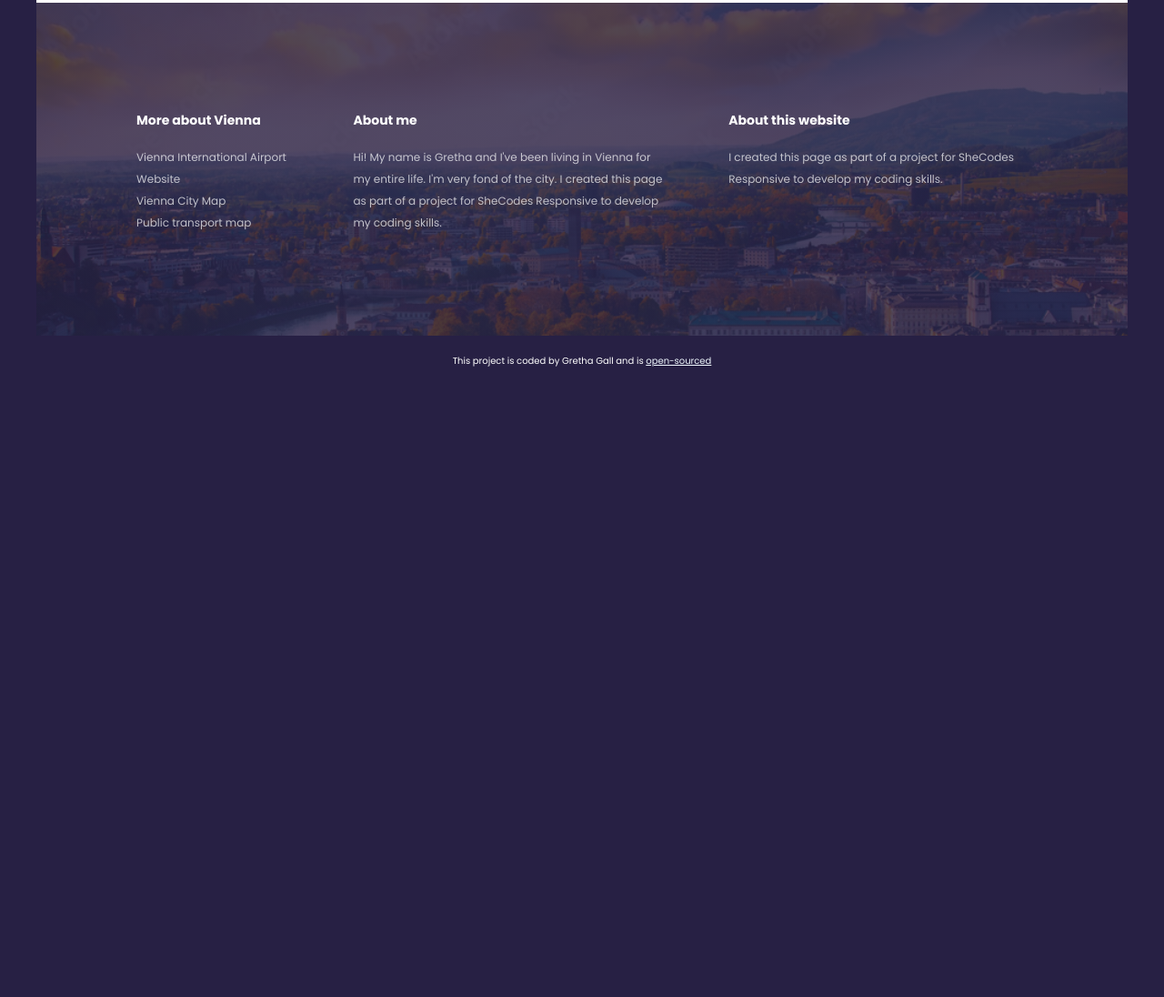
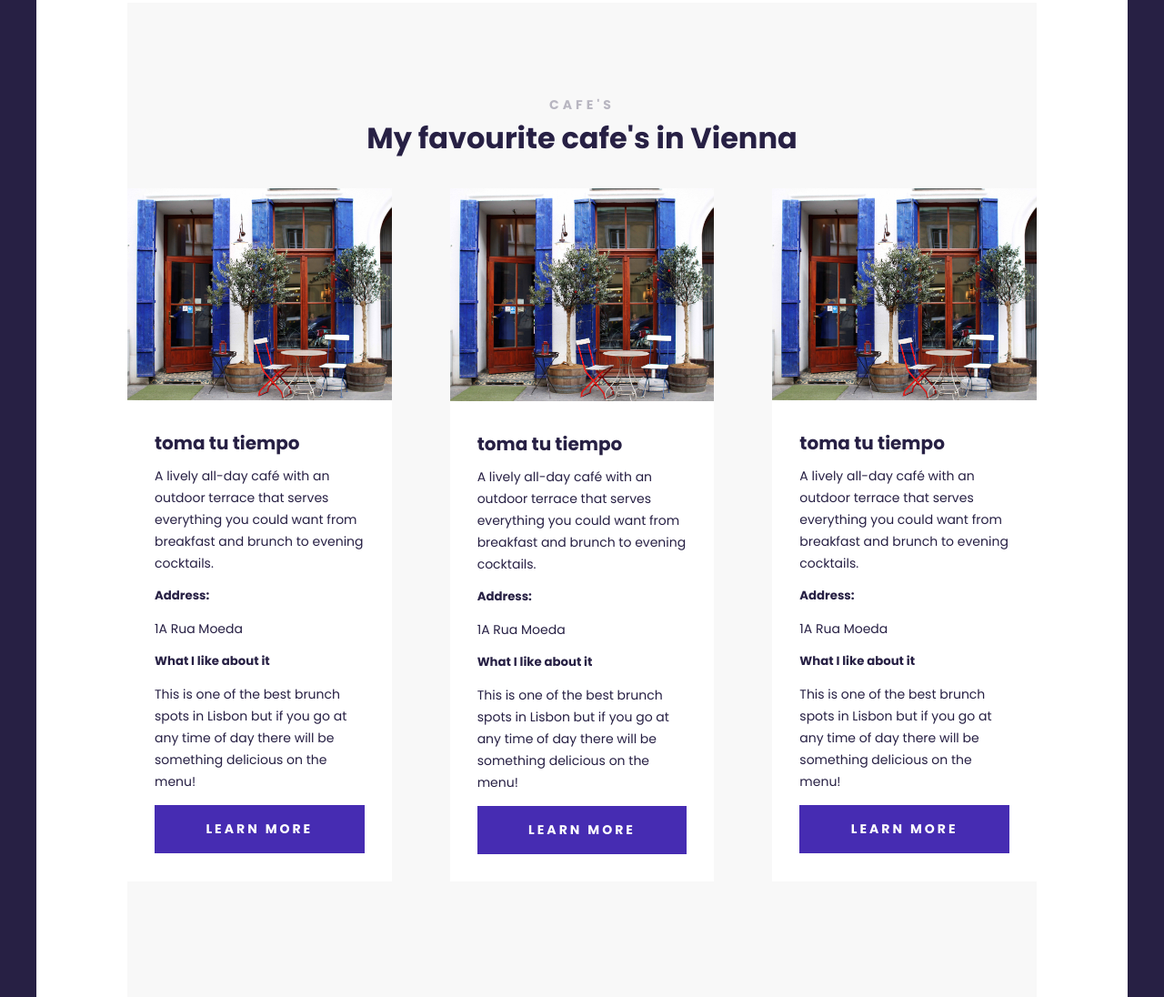
Before and after one commit to grethaga/addOn-project, a plain HTML site: page index.html in a window 1280 px wide. Shown: the part 1364-2460 px from the top of the page at 91% size. Before the commit the page ends 1809 px from the top, so only its background shows below. Drawn offline with Linux system fonts and the light colour scheme.

Commit message:
added cards

```diff
--- a/index.html
+++ b/index.html
@@ -51,9 +51,78 @@
           </p>
         </div>
       </section>
+      <section class="secondary">
+        <h3 class="text-center">cafe's</h3>
+        <h2 class="text-center">My favourite cafe's in Vienna</h2>
+        <div class="grid grid-3-col">
+          <div class="card">
+            <div class="card-header">
+              <img src="images/ttt.jpg" class="img-responsive" alt="" />
+            </div>
+            <div class="card-body">
+              <h4>toma tu tiempo</h4>
+              <p>
+                A lively all-day café with an outdoor terrace that serves
+                everything you could want from breakfast and brunch to evening
+                cocktails.
+              </p>
+              <h5>Address:</h5>
+              <p>1A Rua Moeda</p>
+              <h5>What I like about it</h5>
+              <p>
+                This is one of the best brunch spots in Lisbon but if you go at
+                any time of day there will be something delicious on the menu!
+              </p>
+              <a href="#" target="_blank" class="btn">Learn more</a>
+            </div>
+          </div>
+          <div class="card">
+            <div class="card-header">
+              <img src="images/ttt.jpg" class="img-responsive" alt="" />
+            </div>
+            <div class="card-body">
+              <h4>toma tu tiempo</h4>
+              <p>
+                A lively all-day café with an outdoor terrace that serves
+                everything you could want from breakfast and brunch to evening
+                cocktails.
+              </p>
+              <h5>Address:</h5>
+              <p>1A Rua Moeda</p>
+              <h5>What I like about it</h5>
+              <p>
+                This is one of the best brunch spots in Lisbon but if you go at
+                any time of day there will be something delicious on the menu!
+              </p>
+              <a href="#" target="_blank" class="btn">Learn more</a>
+            </div>
+          </div>
+          <div class="card">
+            <div class="card-header">
+              <img src="images/ttt.jpg" class="img-responsive" alt="" />
+            </div>
+            <div class="card-body">
+              <h4>toma tu tiempo</h4>
+              <p>
+                A lively all-day café with an outdoor terrace that serves
+                everything you could want from breakfast and brunch to evening
+                cocktails.
+              </p>
+              <h5>Address:</h5>
+              <p>1A Rua Moeda</p>
+              <h5>What I like about it</h5>
+              <p>
+                This is one of the best brunch spots in Lisbon but if you go at
+                any time of day there will be something delicious on the menu!
+              </p>
+              <a href="#" target="_blank" class="btn">Learn more</a>
+            </div>
+          </div>
+        </div>
+      </section>
     </main>
     <footer>
-      <section class="grid grid-3-col">
+      <section class="grid grid-3-col-first-sm">
         <div>
           <h4>More about Vienna</h4>
           <ul>
--- a/src/styles.css
+++ b/src/styles.css
@@ -127,6 +127,14 @@ section {
   padding: 100px 0;
 }
 
+.secondary {
+  background-color: #f8f8f8;
+}
+
+.text-center {
+  text-align: center;
+}
+
 ul {
   padding: 0;
 }
@@ -152,12 +160,53 @@ h4 {
   grid-gap: 64px;
 }
 
-.grid-3-col {
+.grid-3-col-first-sm {
   grid-template-columns: 1fr 2fr 2fr;
 }
 
 .grid-2-col {
   grid-template-columns: 1fr 1fr;
+}
+
+.grid-3-col {
+  grid-template-columns: 1fr 1fr 1fr;
+}
+
+.card {
+  background-color: white;
+  margin: 30px 0;
+}
+
+.card-body {
+  padding: 30px;
+  display: block;
+}
+
+main h4 {
+  color: #272044;
+  font-size: 20px;
+  font-weight: 700;
+  line-height: 1;
+  text-align: left;
+  margin: 0;
+}
+
+main h5 {
+  margin: 0;
+}
+
+.btn {
+  display: block;
+  color: white;
+  padding: 16px 32px 16px 32px;
+  background-color: #462cb2;
+  text-align: center;
+  letter-spacing: 3px;
+  text-transform: uppercase;
+  text-decoration: none;
+  font-size: 14px;
+  font-weight: 700;
+  line-height: 21px;
 }
 
 @media (max-width: 960px) {
```
Also changed, not shown: images/cafeespresso.jpg (added), images/gartencafe.jpg (added), images/ttt.jpg (added).
